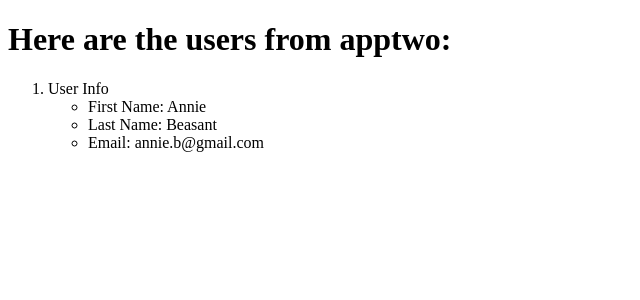
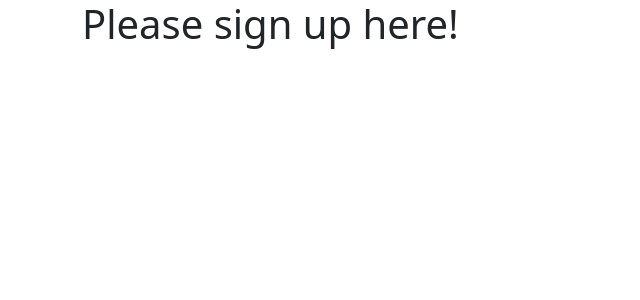
Before and after one commit to anantthombre/Web-Dev-Udemy-Course, a Django app: page /users/ in a window 1280 px wide. Shown: the top 300 px of the page, without its empty margins (0-640 px from the left). Run offline with Django 4.2, Linux system fonts and the light colour scheme; data comes from the database, SQL or seed files in the repository.

Commit message:
updated index.html and user.html

```diff
--- a/Django Level Three/ProTwo/templates/apptwo/user.html
+++ b/Django Level Three/ProTwo/templates/apptwo/user.html
@@ -4,25 +4,13 @@
     <meta charset="UTF-8">
     <meta http-equiv="X-UA-Compatible" content="IE=edge">
     <meta name="viewport" content="width=device-width, initial-scale=1.0">
+    <link href="https://cdn.jsdelivr.net/npm/bootstrap@5.3.0-alpha1/dist/css/bootstrap.min.css" rel="stylesheet" integrity="sha384-GLhlTQ8iRABdZLl6O3oVMWSktQOp6b7In1Zl3/Jr59b6EGGoI1aFkw7cmDA6j6gD" crossorigin="anonymous">
+    <link href="https://cdn.jsdelivr.net/npm/bootstrap@5.3.0-alpha1/dist/css/bootstrap.min.css" rel="stylesheet" integrity="sha384-GLhlTQ8iRABdZLl6O3oVMWSktQOp6b7In1Zl3/Jr59b6EGGoI1aFkw7cmDA6j6gD" crossorigin="anonymous">
     <title>Users</title>
 </head>
 <body>
-    <h1>Here are the users from apptwo:</h1>
-
-    {% if users %}
-        <ol>
-            {% for person in users %}
-                <li>User Info</li>
-                    <ul>
-                        <li>First Name: {{ person.first_name }} </li>
-                        <li>Last Name: {{ person.last_name }} </li>
-                        <li>Email: {{ person.email }} </li>
-                    </ul>
-            {% endfor %}
-        </ol>
-    {% else %}
-        <p>NO USER FOUND</p>
-    {% endif %}
-
+    <div class="container">
+        <h1>Please sign up here!</h1>
+    </div>
 </body>
 </html>
```
Also changed, not shown: Django Level Three/ProTwo/templates/apptwo/index.html (+8 -2 lines).
